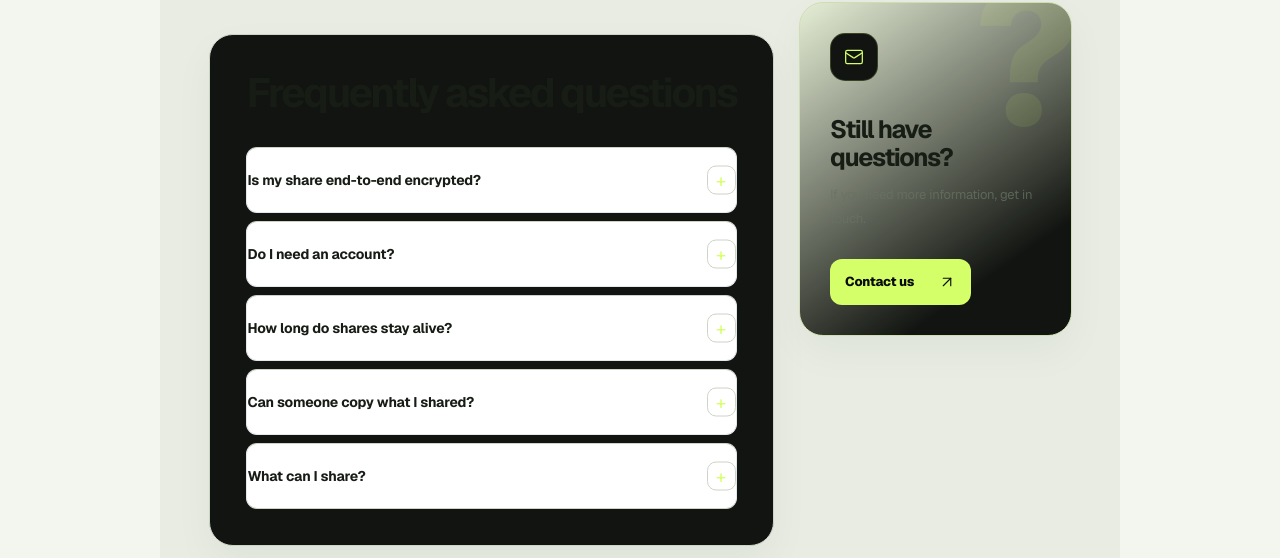
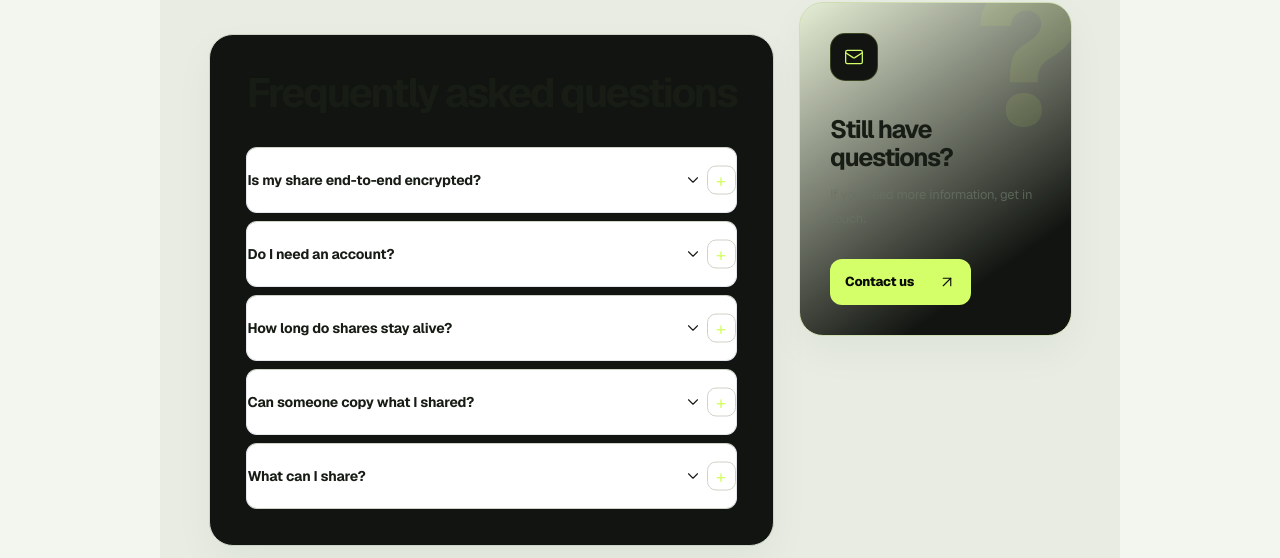
Before and after one commit to addulasaikiran-ops/Moog-1.0, a Next.js app: page / in a window 1280 px wide. Shown: the part 2812-3370 px from the top of the page. Built offline with nearby package versions, Linux system fonts and the light colour scheme; no server answers.

Commit message:
Use accessible Lucide chevrons for FAQ disclosure controls

```diff
--- a/app/page.tsx
+++ b/app/page.tsx
@@ -1,7 +1,7 @@
 "use client";
 
 import { FormEvent, useEffect, useRef, useState } from "react";
-import { ArrowDownToLine, ArrowRight, ArrowUpRight, Clock3, Code2, Eye, FileText, Image as ImageIcon, KeyRound, LockKeyhole, Mail, ShieldCheck } from "lucide-react";
+import { ArrowDownToLine, ArrowRight, ArrowUpRight, ChevronDown, Clock3, Code2, Eye, FileText, Image as ImageIcon, KeyRound, LockKeyhole, Mail, ShieldCheck } from "lucide-react";
 import Composer, { type CreatedShare } from "@/components/Composer";
 import SiteHeader from "@/components/SiteHeader";
 import SiteFooter from "@/components/SiteFooter";
@@ -212,7 +212,7 @@ export default function HomePage() {
               ["How long do shares stay alive?", "Choose from 1 minute to 7 days when you create a share."],
               ["Can someone copy what I shared?", "Yes. Moog controls access, not copies. Screenshots and copied content cannot be taken back."],
               ["What can I share?", "Text, supported code formats, and JPG, PNG, GIF, or WebP images up to 10 MB."],
-            ].map(([question, answer]) => <details key={question}><summary>{question}</summary><p>{answer}</p></details>)}
+            ].map(([question, answer]) => <details key={question}><summary>{question}<ChevronDown size={18} strokeWidth={1.5} aria-hidden="true" /></summary><p>{answer}</p></details>)}
           </div>
           <aside className="contactCard"><div className="contactIcon" aria-hidden="true"><Mail size={20} strokeWidth={1.5} /></div><h3>Still have questions?</h3><p>If you need more information, get in touch.</p><a href="/contact">Contact us <ArrowUpRight size={18} strokeWidth={1.5} aria-hidden="true" /></a></aside>
         </section>
```
